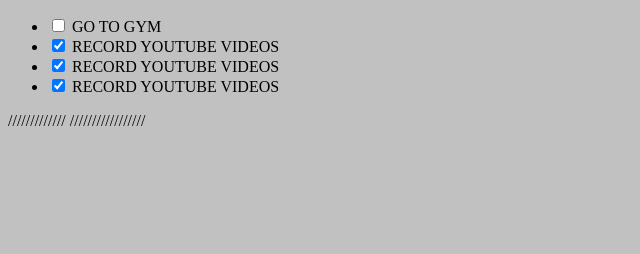
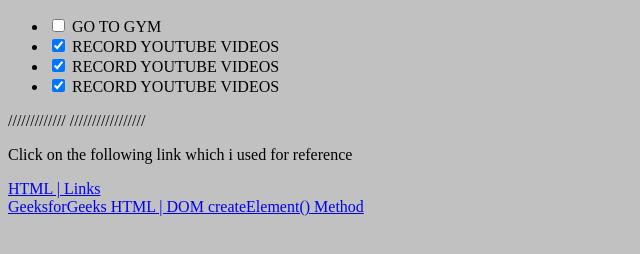
Before and after one commit to VishalSinghCse/TODO-APP, a plain HTML site: page index.html in a window 1280 px wide. Shown: the part 166-420 px from the top of the page, without its empty margins (0-640 px from the left). Drawn offline with Linux system fonts and the light colour scheme.

Commit message:
updated links
updated links

```diff
--- a/index.html
+++ b/index.html
@@ -45,5 +45,9 @@
     <script src="todo.js"></script>
 /////////////////
 
+<p>Click on the following link which i used for reference</p>
+<a href="https://www.geeksforgeeks.org/html-links/">HTML | Links</a> </br>
+<a href="https://www.geeksforgeeks.org/html-dom-createelement-method/">GeeksforGeeks HTML | DOM createElement() Method</a>
+
 </body>
 </html>
```
